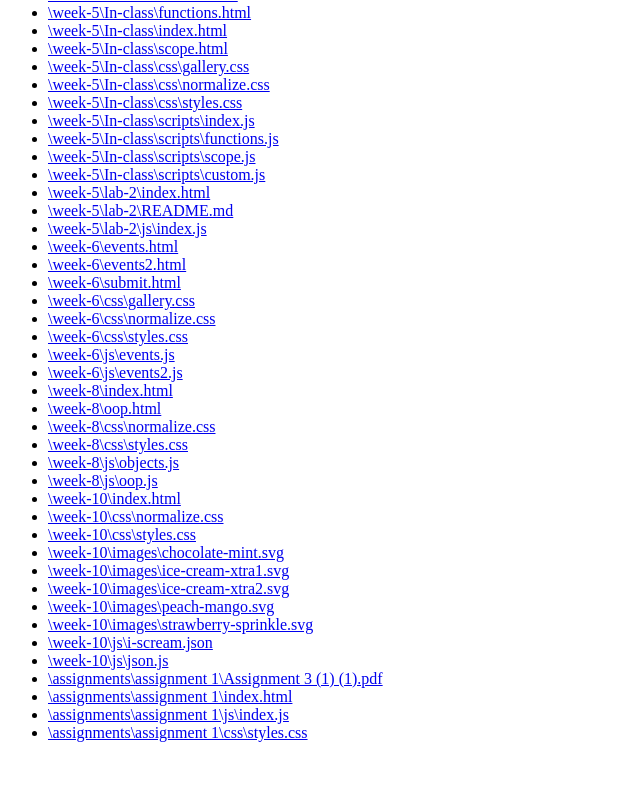
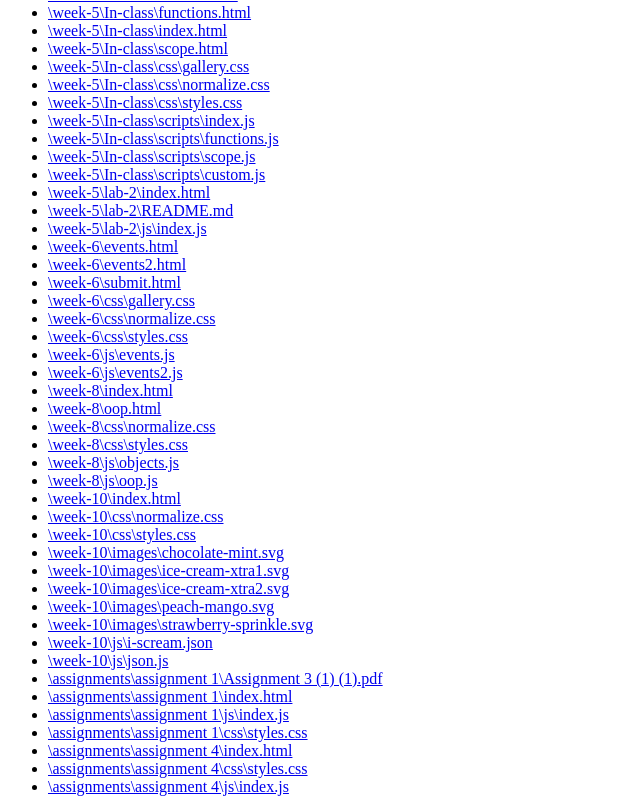
Before and after one commit to CommanderKV/Client-Side-JS, a plain HTML site: page index.html in a window 1280 px wide. Shown: the part 776-1588 px from the top of the page, without its empty margins (0-640 px from the left). Before the commit the page ends 1534 px from the top, so only its background shows below. Drawn offline with Linux system fonts and the light colour scheme.

Commit message:
Updated index file

```diff
--- a/index.html
+++ b/index.html
@@ -83,6 +83,9 @@
 			<li><a href=".\assignments\assignment 1\index.html">\assignments\assignment 1\index.html</a></li>
 			<li><a href=".\assignments\assignment 1\js\index.js">\assignments\assignment 1\js\index.js</a></li>
 			<li><a href=".\assignments\assignment 1\css\styles.css">\assignments\assignment 1\css\styles.css</a></li>
+			<li><a href=".\assignments\assignment 4\index.html">\assignments\assignment 4\index.html</a></li>
+			<li><a href=".\assignments\assignment 4\css\styles.css">\assignments\assignment 4\css\styles.css</a></li>
+			<li><a href=".\assignments\assignment 4\js\index.js">\assignments\assignment 4\js\index.js</a></li>
 		</ul>
 	</body>
 </html>
```
